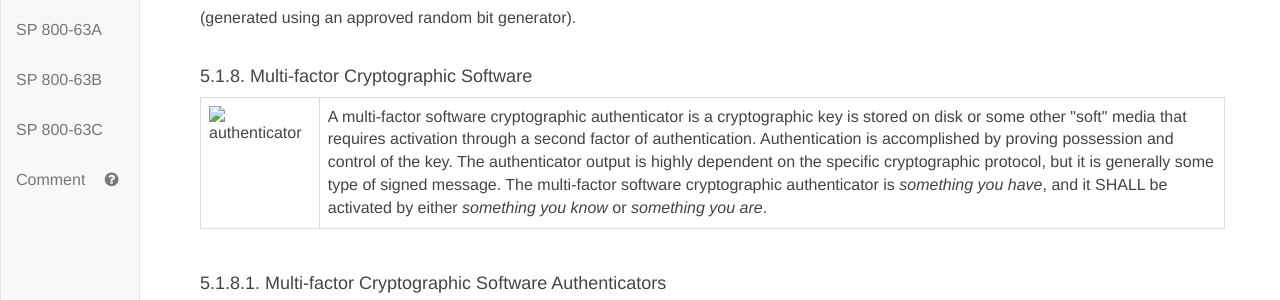
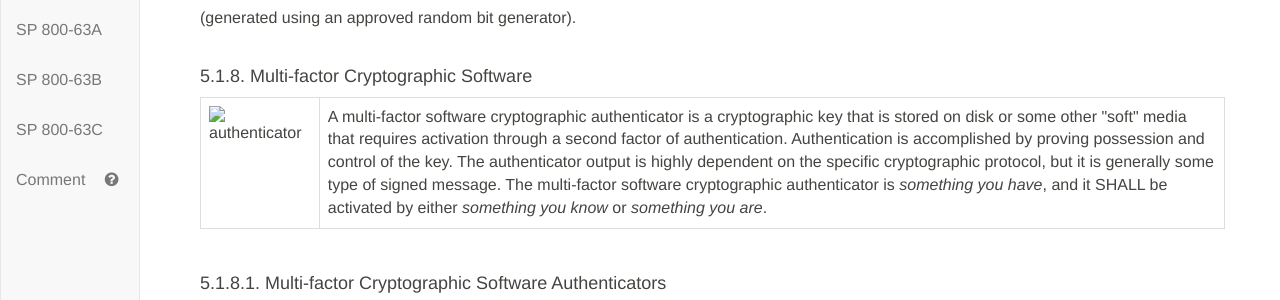
Before and after one commit to usnistgov/800-63-3, a Jekyll site: the page built from sp800-63b/sec5_authenticators.md, in a window 1280 px wide and 900 px high, scrolled down 8796 px. Shown: the part 152-452 px from the top of the window. Built offline with Jekyll 4.4.1, drawn with Linux system fonts in a browser that asks for light colours; our own code applies the rules of GitHub Pages for plain Markdown files.

Commit message:
Add missing 'that'. Fixes #664.

```diff
--- a/sp800-63b/sec5_authenticators.md
+++ b/sp800-63b/sec5_authenticators.md
@@ -270,7 +270,7 @@ The challenge nonce SHALL be at least 64 bits in length, and SHALL either be uni
 <table style="width:100%">
   <tr>
     <td><img src="sp800-63b/media/Multi-factor-software-crypto.png" alt="authenticator" style="width: 100px;height: 100px;min-width:100px;min-height:100px;"/></td>
-    <td>A multi-factor software cryptographic authenticator is a cryptographic key is stored on disk or some other "soft" media that requires activation through a second factor of authentication. Authentication is accomplished by proving possession and control of the key. The authenticator output is highly dependent on the specific cryptographic protocol, but it is generally some type of signed message. The multi-factor software cryptographic authenticator is <i>something you have</i>, and it SHALL be activated by either <i>something you know</i> or <i>something you are</i>.</td>
+    <td>A multi-factor software cryptographic authenticator is a cryptographic key that is stored on disk or some other "soft" media that requires activation through a second factor of authentication. Authentication is accomplished by proving possession and control of the key. The authenticator output is highly dependent on the specific cryptographic protocol, but it is generally some type of signed message. The multi-factor software cryptographic authenticator is <i>something you have</i>, and it SHALL be activated by either <i>something you know</i> or <i>something you are</i>.</td>
   </tr>
   </table>
   </div>
```
